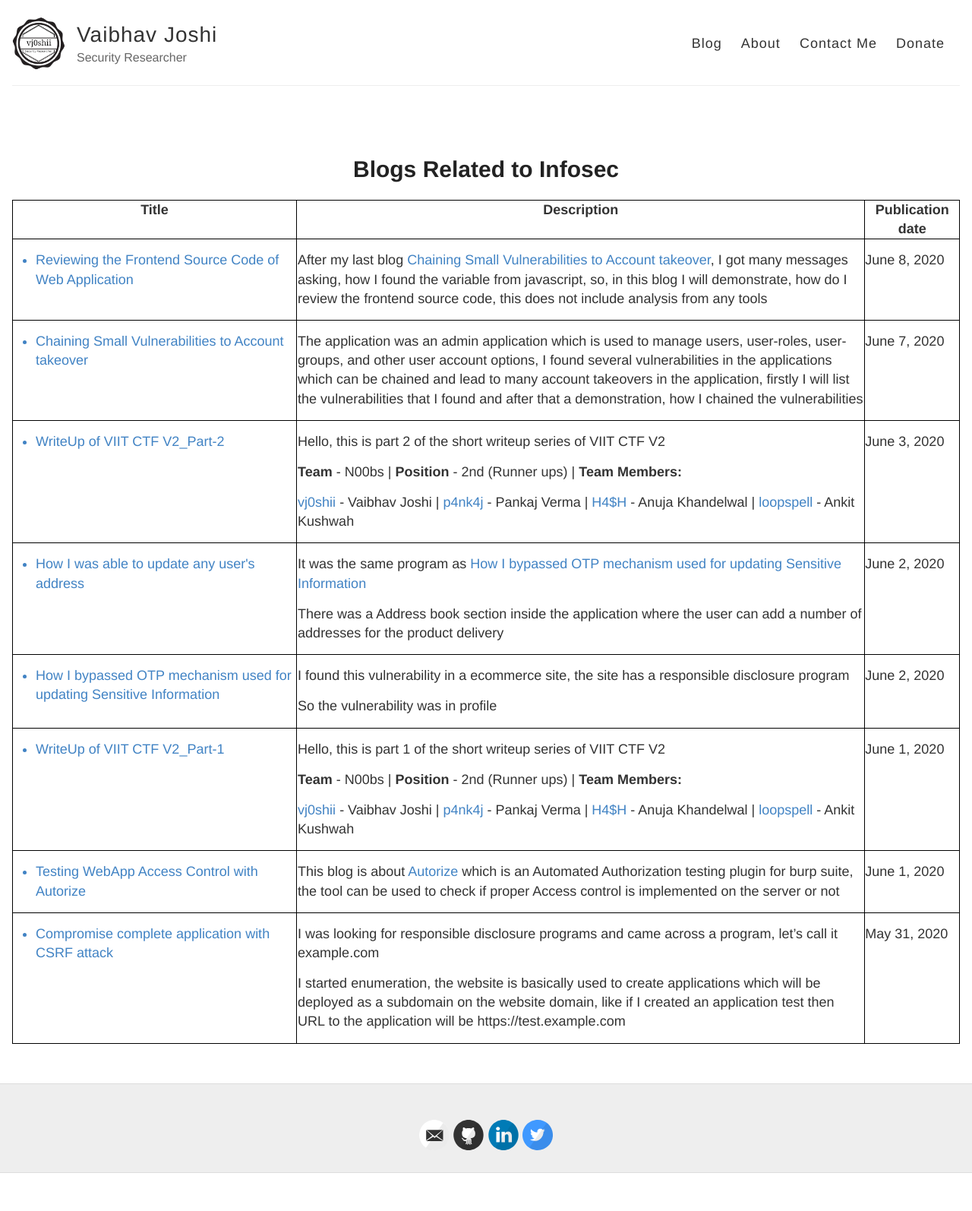
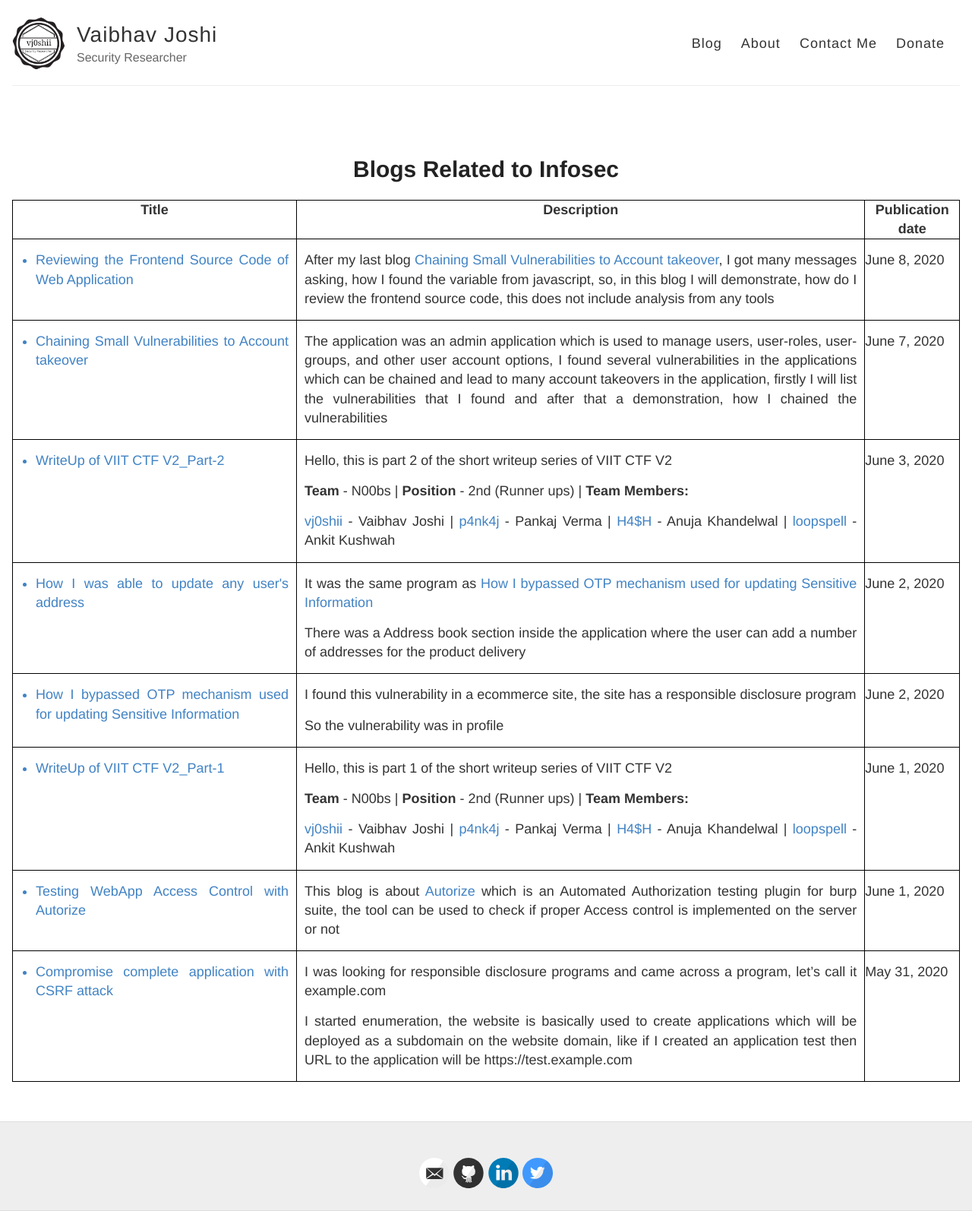
Before and after one commit to vj0shii/vj0shii.github.io, a Jekyll site: the page built from blogs.html, in a window 1280 px wide. Shown: the whole page at 76% size. Built offline with Jekyll 4.4.1, drawn with Linux system fonts in a browser that asks for light colours; before the commit the page ends 1544 px from its top, so only the background shows below that.

Commit message:
Update blogs.html

```diff
--- a/blogs.html
+++ b/blogs.html
@@ -6,9 +6,18 @@ permalink: /blogs
 table, td, th {
     border: 1px solid #000000;
 	}
+
+.blog-title {
+	margin-right: 10px;
+	text-align: justify;
+	text-justify: inter-word;
+	}
+
 .description {
-	margin-left: 1px;
-	margin-right: 1px;
+	margin-left: 10px;
+	margin-right: 10px;
+	text-align: justify;
+	text-justify: inter-word;
 	}
 </style>
 <div align="center"><h1>Blogs Related to Infosec</h1></div>
@@ -29,7 +38,7 @@ table, td, th {
 	<tbody>
   {% for post in site.posts %}
     <tr>
-			<td markdown="span"><a href="{{ site.baseurl }}{{ post.url }}"><ul><li>{{ post.title }}</li></ul></a></td>
+			<td markdown="span"><a href="{{ site.baseurl }}{{ post.url }}"><ul><div class="blog-title"><li>{{ post.title }}</li></div></ul></a></td>
 	    <td markdown="span"><div class="description">{{ post.excerpt }}</div></td>
 			<td markdown="span">{{ post.date | date: "%B %e, %Y" }}</td>
 		</tr>
```
